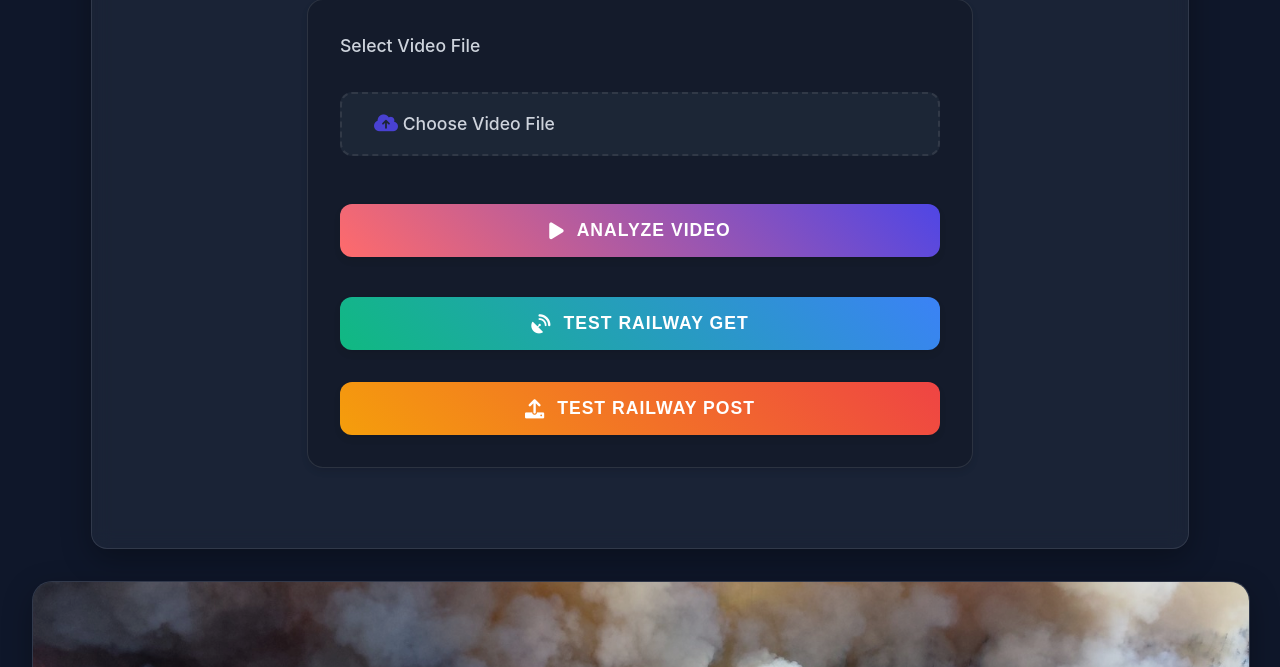
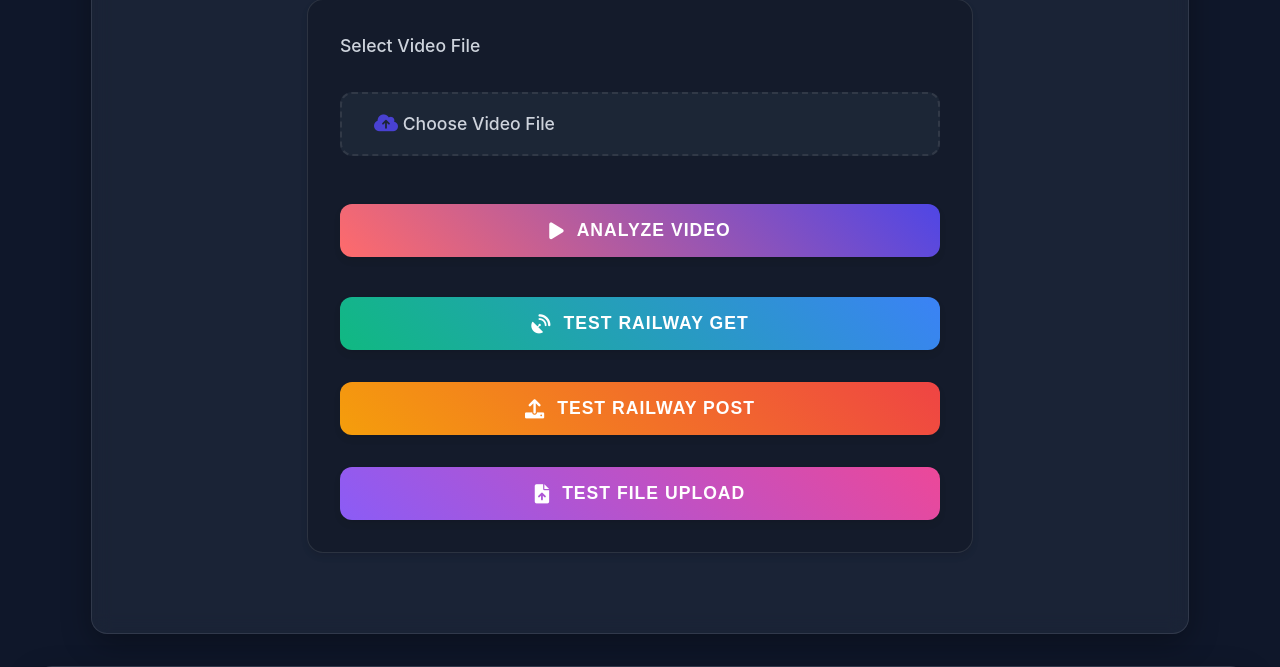
Before and after one commit to chaudharycoding/Lume, a Flask app: page / in a window 1280 px wide. Shown: the part 1167-1834 px from the top of the page. Run offline with Flask 3, Linux system fonts and the light colour scheme.

Commit message:
Add file upload test with tiny text file
This will help isolate if Railway has specific multipart/form-data
or file upload limits vs general POST request limits.

Test sequence:
1. ✅ GET requests work
2. ✅ POST JSON requests work
3. 🔄 Testing: POST multipart file uploads

The file upload test uses a tiny text file (~40 bytes) to see
if Railway blocks file uploads regardless of size.

```diff
--- a/templates/index.html
+++ b/templates/index.html
@@ -1244,6 +1244,10 @@
                     <i class="fas fa-upload"></i>
                     Test Railway POST
                 </button>
+                <button type="button" class="upload-btn" onclick="testFileUpload()" style="margin-top: 0.5rem; background: linear-gradient(45deg, #8b5cf6, #ec4899);">
+                    <i class="fas fa-file-upload"></i>
+                    Test File Upload
+                </button>
             </form>
 
             <div id="loading">
@@ -1646,6 +1650,43 @@
                 result.className = 'error';
             }
         }
+
+        // Test file upload with a tiny text file
+        async function testFileUpload() {
+            const result = document.getElementById('result');
+            result.style.display = 'block';
+            result.className = 'success';
+            result.innerHTML = '<p>🔄 Testing Railway file upload with tiny text file...</p>';
+
+            try {
+                // Create a tiny text file (much smaller than video)
+                const testFile = new File(['Hello Railway! This is a test file.'], 'test.txt', { type: 'text/plain' });
+
+                const formData = new FormData();
+                formData.append('file', testFile);
+
+                console.log('🧪 Testing file upload, file size:', testFile.size, 'bytes');
+
+                const response = await fetch('/upload', {
+                    method: 'POST',
+                    body: formData,
+                });
+
+                console.log('🧪 File upload response status:', response.status);
+
+                if (response.ok) {
+                    const data = await response.json();
+                    result.innerHTML = `<p>❌ File upload worked but rejected (expected - not a video)</p><p><small>Error: ${data.error}</small></p>`;
+                    result.className = 'warning';
+                } else {
+                    result.innerHTML = `<p>❌ File upload failed with HTTP ${response.status}</p><p><small>This indicates Railway file upload limits.</small></p>`;
+                    result.className = 'error';
+                }
+            } catch (error) {
+                result.innerHTML = `<p>❌ File upload network error: ${error.message}</p><p><small>Railway is blocking file uploads completely.</small></p>`;
+                result.className = 'error';
+            }
+        }
     </script>
 </body>
 </html>
```
